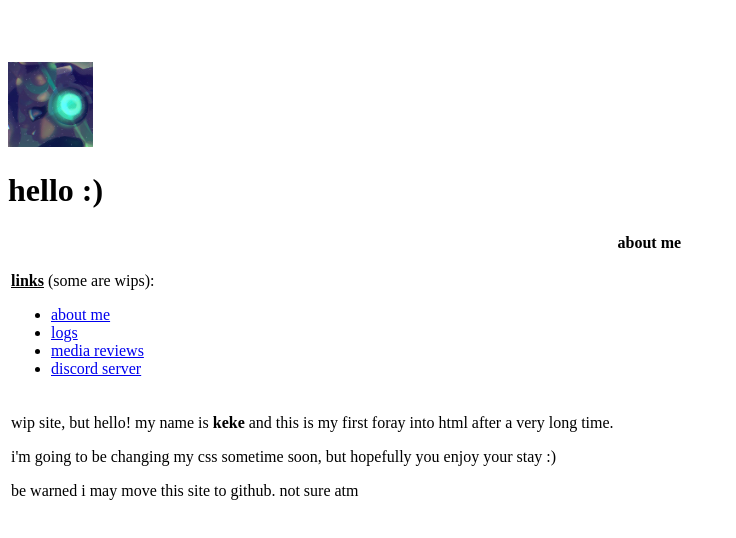
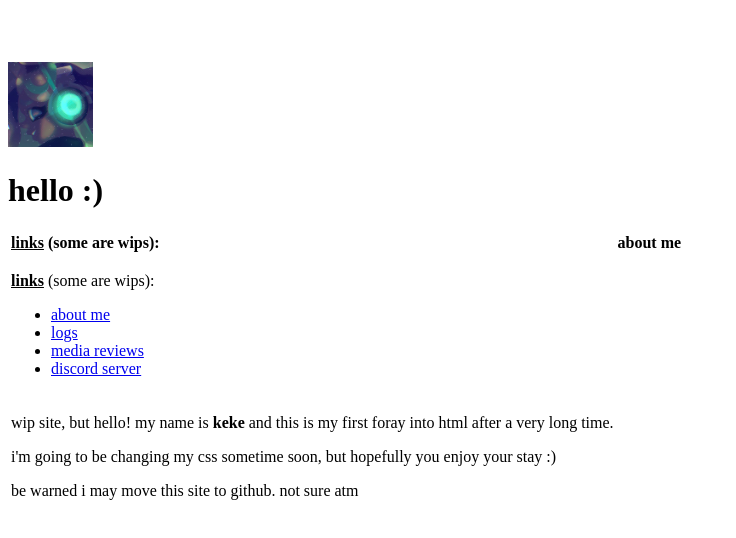
Before and after one commit to nakiryowa/megadrive.neocities.org, a plain HTML site: page index.html in a window 1280 px wide. Shown: the whole page, without its empty margins (0-736 px from the left). Drawn offline with Linux system fonts and the light colour scheme.

Commit message:
Update index.html

```diff
--- a/index.html
+++ b/index.html
@@ -18,7 +18,7 @@
     <table>
       <thead style="text-align:left">
         <tr>
-          <th> </th>
+          <th><b><ins>links</ins></b> (some are wips):</th>
           <th>about me</th>
         </tr>
       </thead>
```
